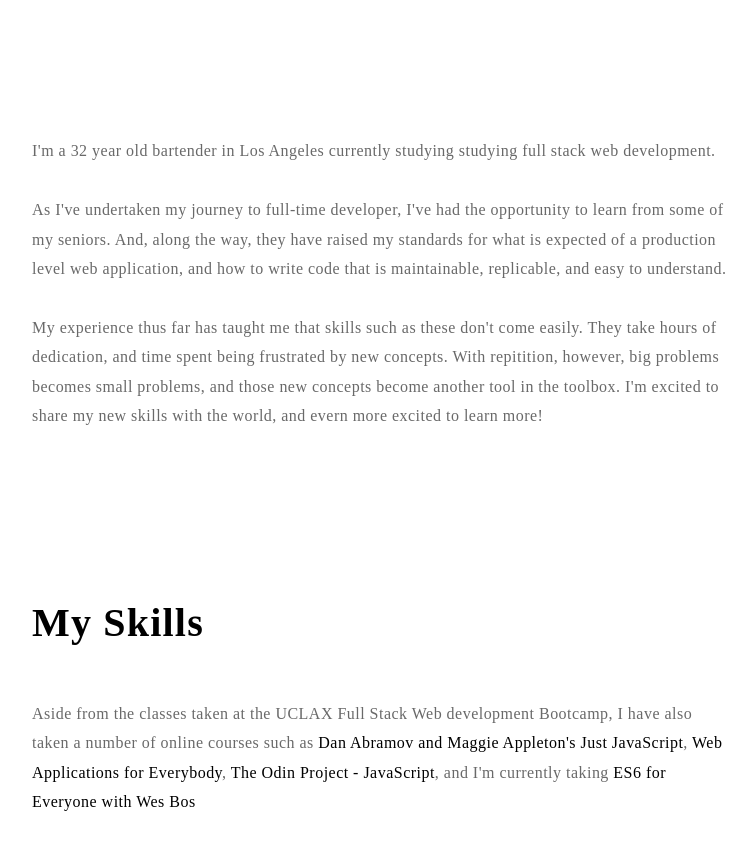
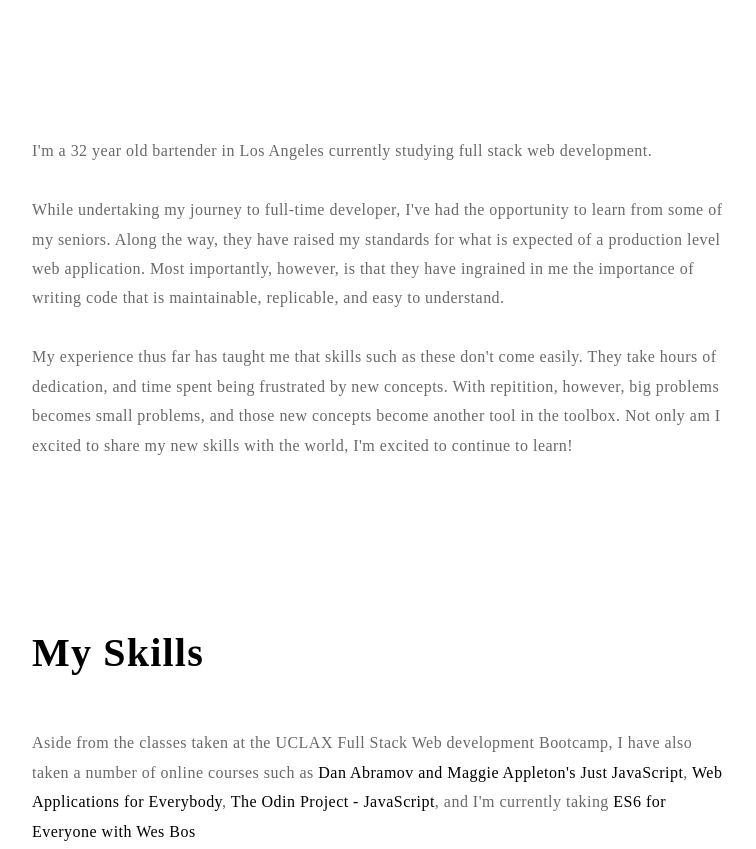
Before and after one commit to morningshoe/gatsby-portfolio, a Gatsby site: page / in a window 1280 px wide. Shown: the part 540-1389 px from the top of the page, without its empty margins (8-764 px from the left). Built offline with nearby package versions, Linux system fonts and the light colour scheme; Gatsby itself is replaced by a stand-in of ours.

Commit message:
layout fixes

```diff
--- a/src/components/ContactEmail.js
+++ b/src/components/ContactEmail.js
@@ -5,12 +5,12 @@ const Email = styled.div`
   color: black;
   font-weight: 700;
   padding-bottom: 5px;
-  border-bottom: 2px solid black;
+  border-bottom: 2px solid transparent;
   display: inline-block;
   transition: border-bottom 0.2s;
 
   :hover {
-    border-bottom: 2px solid transparent;
+    border-bottom: 2px solid black;
   }
 `
 
--- a/src/components/Footer/Footer.js
+++ b/src/components/Footer/Footer.js
@@ -46,7 +46,7 @@ const Layout = styled.div`
     margin: 75px auto;
   }
 
-  @media (min-wdith: ${breakpoints.desktopMin}) {
+  @media (min-width: ${breakpoints.desktopMin}) {
     max-width: 1200px;
     padding: 100px 0 75px 0;
     margin: 75px auto 0 auto;
--- a/src/components/InstagramGrid/InstagramGrid.js
+++ b/src/components/InstagramGrid/InstagramGrid.js
@@ -18,7 +18,7 @@ const InstagramCTA = styled.div`
   width: 100%;
   flex-wrap: wrap-reverse;
 
-  @media (mind-width: ${breakpoints.mobileMax}) {
+  @media (min-width: ${breakpoints.mobileMax}) {
     flex-wrap: nowrap;
   }
 `;
@@ -139,7 +139,7 @@ const ProjectLink = styled(Paragraph)`
   text-align: left;
   text-transform: uppercase;
   border-bottom: 2px solid transparent;
-  transition: border-bottom: 0.2s;
+  transition: border-bottom 0.2s;
 
   @media (min-width: ${breakpoints.mobileMax}) {
     text-align: right;
--- a/src/pages/index.js
+++ b/src/pages/index.js
@@ -179,14 +179,14 @@ class Page extends React.Component {
           >
             <TextContentWrap>
               <Paragraph>
-                I'm a 32 year old bartender in Los Angeles currently studying
-                studying full stack web development.
+                I'm a 32 year old bartender in Los Angeles currently studying full stack web development.
                 <br />
                 <br />
-                As I've undertaken my journey to full-time developer, I've had
-                the opportunity to learn from some of my seniors. And, along the
+                While undertaking my journey to full-time developer, I've had
+                the opportunity to learn from some of my seniors. Along the
                 way, they have raised my standards for what is expected of a
-                production level web application, and how to write code that is
+                production level web application. Most importantly, however,
+                is that they have ingrained in me the importance of writing code that is
                 maintainable, replicable, and easy to understand.
                 <br />
                 <br />
@@ -194,8 +194,8 @@ class Page extends React.Component {
                 don't come easily. They take hours of dedication, and time spent
                 being frustrated by new concepts. With repitition, however, big
                 problems becomes small problems, and those new concepts become
-                another tool in the toolbox. I'm excited to share my new skills
-                with the world, and evern more excited to learn more!
+                another tool in the toolbox. Not only am I excited to share my new skills
+                with the world, I'm excited to continue to learn!
               </Paragraph>
             </TextContentWrap>
           </Container>
```
